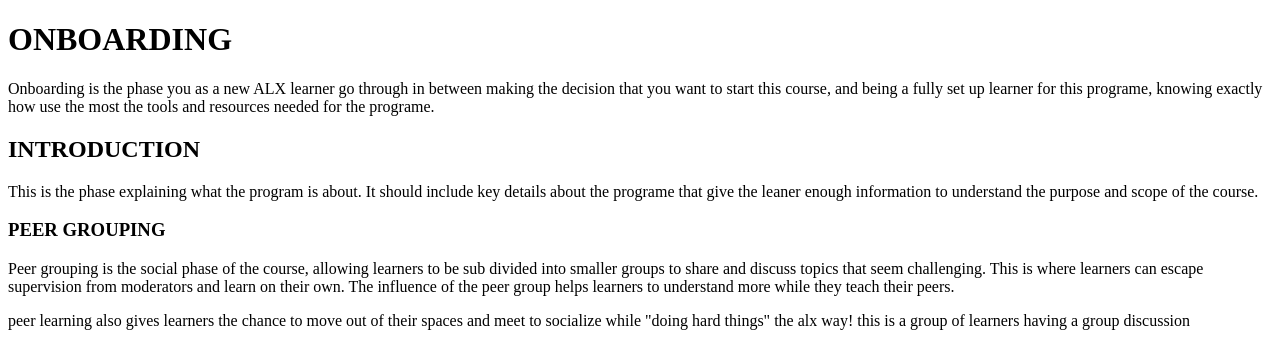
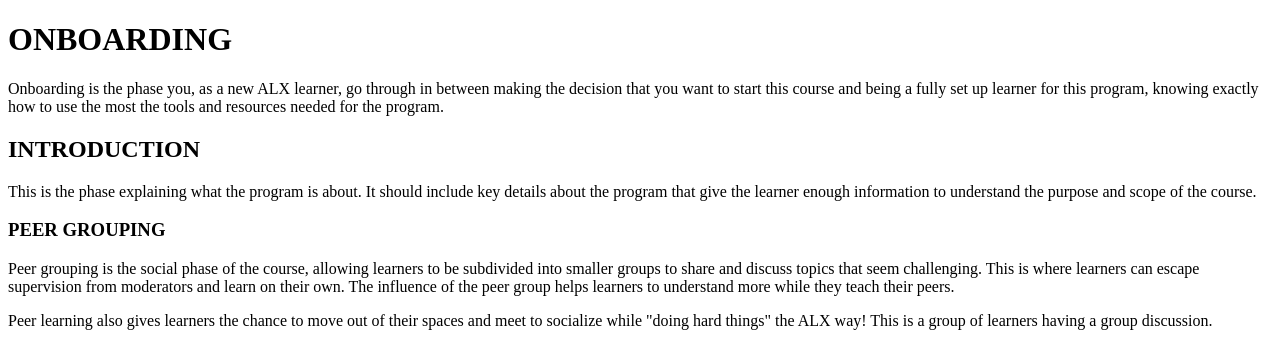
Before and after one commit to sir-mtor/alx_html_css, a plain HTML site: page html_basics/readme.md/index.html in a window 1280 px wide. Shown: the top 343 px of the page. Drawn offline with Linux system fonts and the light colour scheme.

Commit message:
lets gooo

```diff
--- a/html_basics/readme.md/index.html
+++ b/html_basics/readme.md/index.html
@@ -1,19 +1,19 @@
 <!DOCTYPE html>
 <html lang="en">
-    <head>
-        <mata charset="UTF-8">
+<head>
+    <meta charset="UTF-8">
     <title>WELCOME TO MY ALX SPACE</title>
 </head>
 <body>
     <h1>ONBOARDING</h1>
-    <P>Onboarding is the phase you as a new ALX learner go through in between making the decision that you want to start this course, and being a fully set up learner for this programe, knowing exactly how use the most the  tools and resources needed for the programe.</P>
-<h2>INTRODUCTION</h2>
-<P>This is the phase explaining what the program is about. It should include key details about the programe that give the leaner enough information to understand the purpose and scope of the course.</P>
-<h3>PEER GROUPING</h3>
-<P>Peer grouping is the social phase of the course, allowing learners to be sub divided into smaller groups to share and discuss topics that seem challenging. This is where learners can escape supervision  from moderators and learn on their  own. The influence of the peer group helps learners to understand more while they teach their peers.</P>
-<P>peer learning also gives learners the chance to move out of their spaces and meet to socialize while "doing hard things" the alx way!
-    this is a group of learners having a group discussion </P>
-    <img src="https://img.freepik.com/free-photo/study-group-african-people_23-2149156431.jpg?w=1800&t=st=1699711243~exp=1699711843~hmac=b64fbb1fc2a286d2999ea719f82f3ead1834db067988271c7e27d7f3036bdd03" alt="a group of student">
+    <p>Onboarding is the phase you, as a new ALX learner, go through in between making the decision that you want to start this course and being a fully set up learner for this program, knowing exactly how to use the most the tools and resources needed for the program.</p>
+    <h2>INTRODUCTION</h2>
+    <p>This is the phase explaining what the program is about. It should include key details about the program that give the learner enough information to understand the purpose and scope of the course.</p>
+    <h3>PEER GROUPING</h3>
+    <p>Peer grouping is the social phase of the course, allowing learners to be subdivided into smaller groups to share and discuss topics that seem challenging. This is where learners can escape supervision from moderators and learn on their own. The influence of the peer group helps learners to understand more while they teach their peers.</p>
+    <p>Peer learning also gives learners the chance to move out of their spaces and meet to socialize while "doing hard things" the ALX way!
+        This is a group of learners having a group discussion.</p>
+    <img src="https://img.freepik.com/free-photo/study-group-african-people_23-2149156431.jpg?w=1800&t=st=1699711243~exp=1699711843~hmac=b64fbb1fc2a286d2999ea719f82f3ead1834db067988271c7e27d7f3036bdd03" alt="a group of students">
     <aside>
         <p>Placeholder to add comment thread later.</p>
     </aside>
@@ -21,9 +21,7 @@
     <article>
         <h4>DATA OF NEW LEARNERS ENROLLED ON COHORT-07 </h4>
         <table border="2px" width="500px">
-
-
-                     <thead>
+            <thead>
                 <tr>
                     <th>Name</th>
                     <th>Age</th>
@@ -54,6 +52,5 @@
             </tbody>
         </table>
     </article>
-
 </body>
 </html>
```
